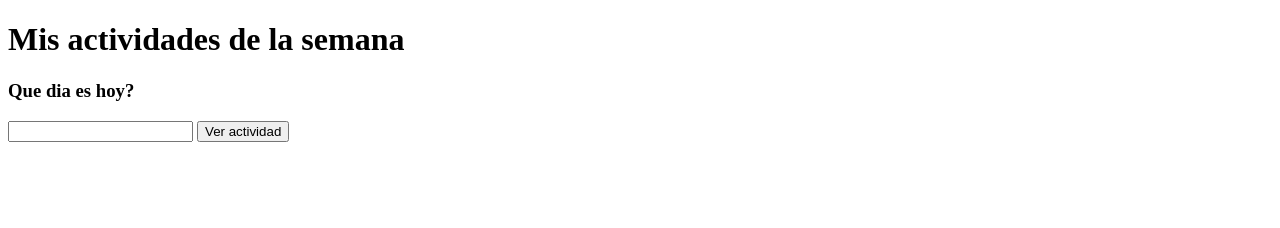
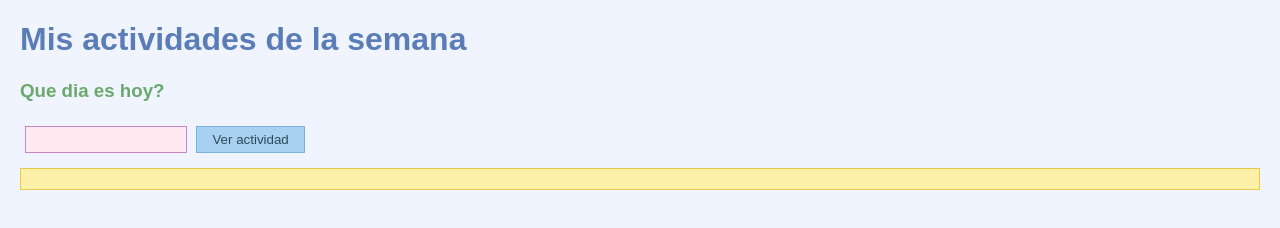
Before and after one commit to dsamuel41/labo-4-2025, a plain HTML site: page 00230424_practica4_sección2/Ejercicio final/index.html in a window 1280 px wide. Drawn offline with Linux system fonts and the light colour scheme.

Commit message:
Feat: Update styles y titulo

```diff
--- a/00230424_practica4_sección2/Ejercicio final/index.html
+++ b/00230424_practica4_sección2/Ejercicio final/index.html
@@ -2,6 +2,7 @@
 <html>
 <head>
     <title>Ejercicio final - Guia 4</title>
+    <link rel="stylesheet" href="./style.css">
 </head>
 <body>
     <h1>Mis actividades de la semana</h1>
--- a/00230424_practica4_sección2/Ejercicio final/style.css
+++ b/00230424_practica4_sección2/Ejercicio final/style.css
@@ -1,37 +1,42 @@
 body {
   font-family: Arial;
   margin: 20px;
+  background-color: #f0f4ff;
 }
 
 h1 {
-  color: blue;
+  color: #5a7db8;
 }
 
 h3 {
-  color: green;
+  color: #6ba96b;
 }
 
 input {
   padding: 5px;
   margin: 5px;
   width: 150px;
+  background-color: #ffe8f0;
+  border: 1px solid #c785c7;
 }
 
 button {
   padding: 5px 15px;
-  background-color: lightblue;
-  border: 1px solid blue;
+  background-color: #a8d0f0;
+  border: 1px solid #7bb3e0;
   cursor: pointer;
+  color: #2c4a5e;
 }
 
 button:hover {
-  background-color: blue;
-  color: white;
+  background-color: #7bb3e0;
+  color: #1a2f3a;
 }
 
 #resultado {
-  background-color: lightyellow;
+  background-color: #fff0a8;
   padding: 10px;
-  border: 1px solid orange;
+  border: 1px solid #e6c84a;
   margin: 10px 0;
+  color: #8a6b00;
 }
```
